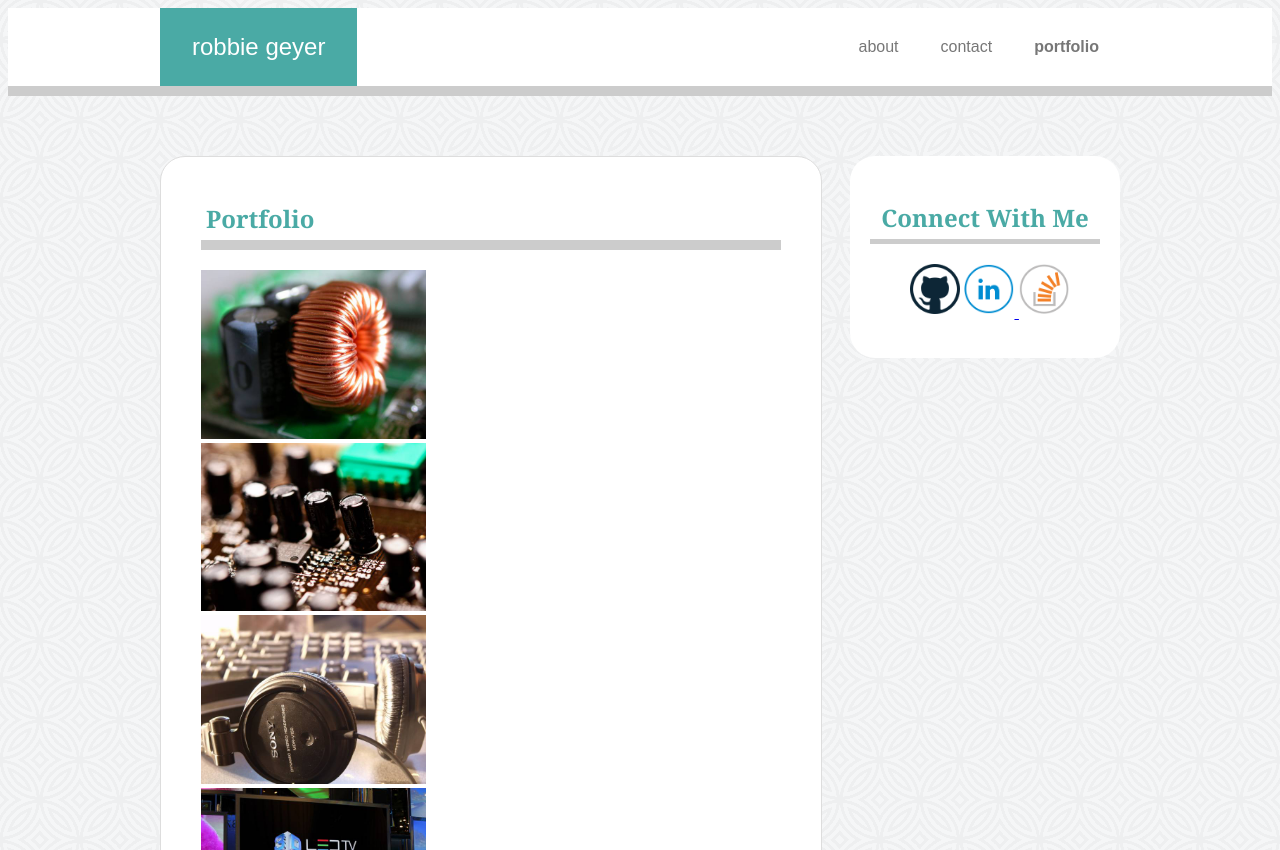
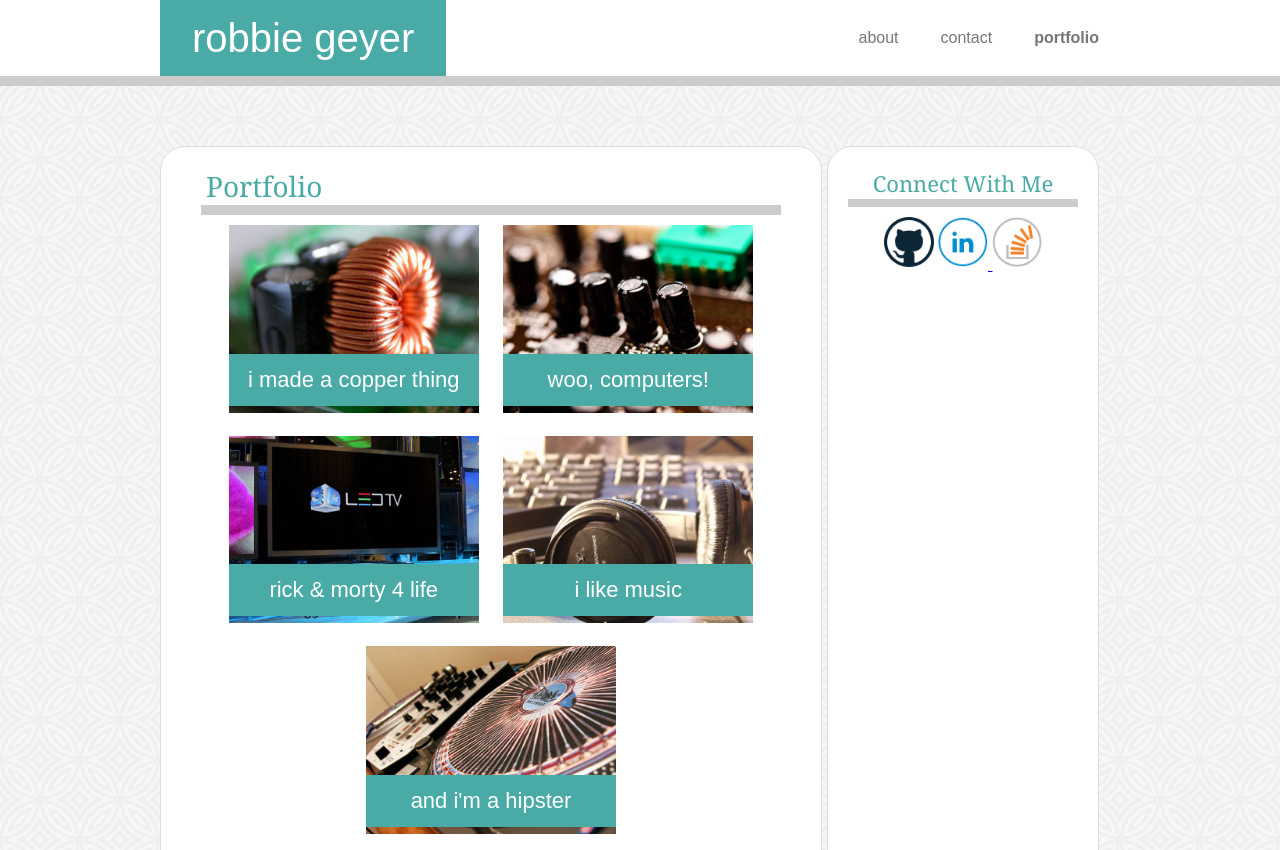
Before and after one commit to dacanesrock/Basic-Portfolio, a plain HTML site: page portfolio.html in a window 1280 px wide. Shown: the top 850 px of the page. Drawn offline with Linux system fonts and the light colour scheme.

Commit message:
first draft of complete portfolio - readme updated

```diff
--- a/assets/css/style.css
+++ b/assets/css/style.css
@@ -19,16 +19,20 @@ h1 h2 {
 
 p {
 	color: #777777;
+	font-size: 16px;
+	line-height: 20px;
 }
 
 .wrapper {
 	width: 960px;
     margin: 0 auto;
-    clear: both;
-    background-image: url("assets/images/background.png");
     padding: 50px;
     flex: 1;
+    display: flex;
+    flex-direction: row;
+    min-height: 100vh;
 }
+/*end main page style*/
 
 /*top nav bar*/
 .navbar {
@@ -64,7 +68,7 @@ p {
     color: #777777;
     text-transform: lowercase;
     border-right: 1px solid #cccccc;
-    line-height: 14px;
+    line-height: 12px;
 }
 
 /* Change the link color to #111 (black) on hover */
@@ -78,11 +82,12 @@ p {
 }
 
 .navbar .logo {
+	font-weight: 400;
 	display: inline-block;
 	float: left;
 	color: #ffffff;
 	background-color: #4aaaa5;
-	font-size: 24px;
+	font-size: 40px;
 	text-align: center;
     padding: 16px 16px;
     overflow: hidden;
@@ -95,17 +100,20 @@ p {
 	background-color: #fff;
 	width: 580px;
 	padding: 20px 40px;
-	margin: 10px 0px;
+	margin: 10px 5px 10px 0px;
 	border-radius: 25px;
 	border: 1px solid #dddddd;
 }
 
 .main-content h1 {
+	font-family: 'Georgia', Times, Times New Roman, serif;
+	font-size: 28px;
+	font-weight: 800px;
 	text-align: left;
 	border-bottom: 10px solid #cccccc;
 	padding: 5px;
 	color: #4aaaa5;
-	font-family: 'Georgia', Times, Times New Roman, serif;
+	margin-bottom: 10px;
 }
 
 .profile-pic {
@@ -121,13 +129,17 @@ p {
 	background-color: #fff;
 	width: 580px;
 	padding: 20px 40px;
-	margin: 10px 0px;
+	margin: 10px 5px 10px 0px;
 	border-radius: 25px;
+	border: 1px solid #dddddd;
 }
 
 .contact-me h1 {
+	font-size: 28px;
+	font-weight: 800px;
 	text-align: left;
 	border-bottom: 10px solid #cccccc;
+	margin-bottom: 10px;
 	padding: 5px;
 	color: #4aaaa5;
 	font-family: 'Georgia', Times, Times New Roman, serif;
@@ -190,32 +202,50 @@ input[type=textarea] {
 	background-color: #fff;
 	width: 580px;
 	padding: 20px 40px;
-	margin: 10px 0px;
+	margin: 10px 5px 10px 0px;
 	border-radius: 25px;
 	border: 1px solid #dddddd;
 }
 
-/*.portfolio-wrapper {
-	float: left;
+.portfolio-wrapper {
+	clear: both;
 	background-color: #fff;
-	width: 500px;
-	padding: 20px 40px;
-	margin: 10px 0px;
-	border-radius: 25px;
-	border: 1px solid #dddddd;
-}*/
+	width: 100%;
+	margin: 0 auto;
+	text-align: center;
+}
 
 .portfolio-icon {
-	width: 100%;
-	float: left;
+	padding: 10px;
+	display: inline-block;
+	text-align: center;
+	position: relative;
 }
 
 .portfolio h1 {
+	font-size: 28px;
+	font-weight: 800px;
 	text-align: left;
 	border-bottom: 10px solid #cccccc;
 	padding: 5px;
 	color: #4aaaa5;
 	font-family: 'Georgia', Times, Times New Roman, serif;
+}
+
+.icon-title {
+	position: absolute;
+   	bottom: 20px;
+   	width: 250px;
+   	color: #ffffff;
+	background-color: #4aaaa5;
+	font-size: 14px;
+	text-align: center;
+    padding: 15px 0px;
+}
+
+.icon-title h2 {
+	font-size: 22px;
+	text-transform: lowercase;
 }
 /*end portfolio*/
 
@@ -227,14 +257,23 @@ input[type=textarea] {
 	padding: 20px;
 	margin: 10px 0px;
 	border-radius: 25px;
+	border: 1px solid #dddddd;
 }
 
 .sidebar h2 {
+	font-size: 22px;
 	color: #4aaaa5;
-	border-bottom: 5px solid #cccccc;
+	border-bottom: 8px solid #cccccc;
 	text-align: center;
 	padding: 5px;
 	font-family: 'Georgia', Times, Times New Roman, serif;
+	margin-bottom: 10px;
+}
+
+.sidebar ul {
+	width: 200px;
+	margin: 0 auto;
+	text-align: center;
 }
 
 .sidebar li {
--- a/portfolio.html
+++ b/portfolio.html
@@ -3,8 +3,8 @@
 <head>
 	<meta charset="UTF-8">
 	<meta name="viewport" content="width=device-width, initial-scale=1.0">
+	<link rel="stylesheet" type="text/css" href="assets/css/reset.css">
 	<link rel="stylesheet" type="text/css" href="assets/css/style.css">
-	<!-- <link rel="stylesheet" type="text/css" href="assets/css/reset.css"> -->
 	<title>Robbie's Portfolio</title>
 </head>
 <body>
@@ -29,23 +29,62 @@
 		<section class="portfolio">
 			<div>
 				<h1>Portfolio</h1>
+
+				<!-- portfolio images -->
 				<div class="portfolio-wrapper">
 					<div class="portfolio-icon">
-						<img src="assets/images/copper-coil-640-480-8.jpg" width="225px">
+						<a href="#" alt="placeholder">
+							<img class="icon" src="assets/images/copper-coil-640-480-8.jpg" width="250px">
+							<div class="icon-title">
+								<h2>
+									I made a copper thing
+								</h2>
+							</div>
+						</a>
 					</div>
 					<div class="portfolio-icon">
-						<img src="assets/images/cpu-640-480-4.jpg" width="225px">
+						<a href="#" alt="placeholder">
+							<img src="assets/images/cpu-640-480-4.jpg" width="250px">
+							<div class="icon-title">
+								<h2>
+									woo, computers!
+								</h2>
+							</div>
+						</a>
 					</div>
 					<div class="portfolio-icon">
-						<img src="assets/images/headphones-640-480-6.jpg" width="225px">
+						<a href="#" alt="placeholder">
+							<img src="assets/images/tv-640-480-9.jpg" width="250px">
+							<div class="icon-title">
+								<h2>
+									rick & morty 4 life
+								</h2>
+							</div>
+						</a>
 					</div>
 					<div class="portfolio-icon">
-						<img src="assets/images/tv-640-480-9.jpg" width="225px">
+						<a href="#" alt="placeholder">
+							<img src="assets/images/headphones-640-480-6.jpg" width="250px"" width="250px">
+							<div class="icon-title">
+								<h2>
+									i like music
+								</h2>
+							</div>
+						</a>
 					</div>
 					<div class="portfolio-icon">
-						<img src="assets/images/vinyl-640-480-2.jpg" width="225px">
+						<a href="#" alt="placeholder">
+							<img src="assets/images/vinyl-640-480-2.jpg" width="250px">
+							<div class="icon-title">
+								<h2>
+									and i'm a hipster
+								</h2>
+							</div>
+						</a>
 					</div>
 				</div>
+				<!-- end portfolio container -->
+
 			</div>
 		</section>
 		<!-- End Main Content -->
```
Also changed, not shown: contact.html (+1 -1 lines), index.html (+1 -1 lines), assets/images/click_here.png (added), 1 other file.
